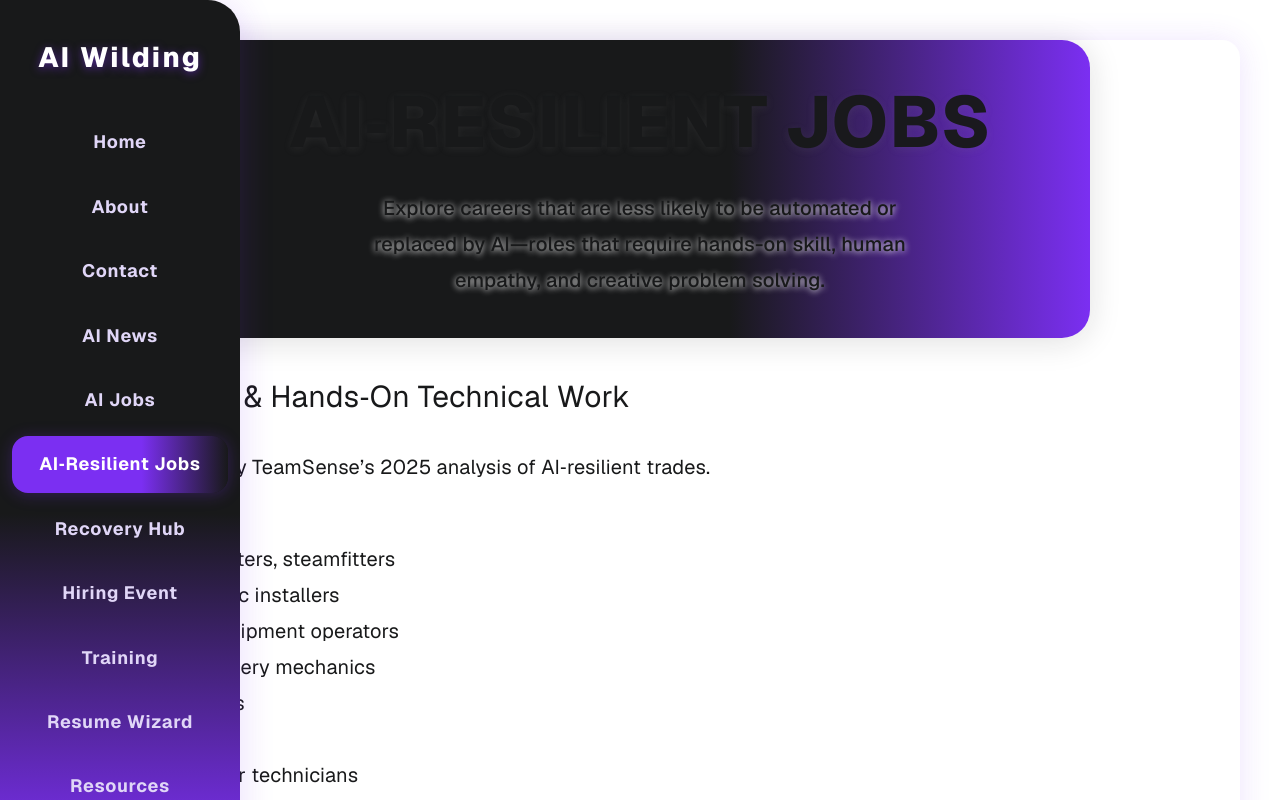
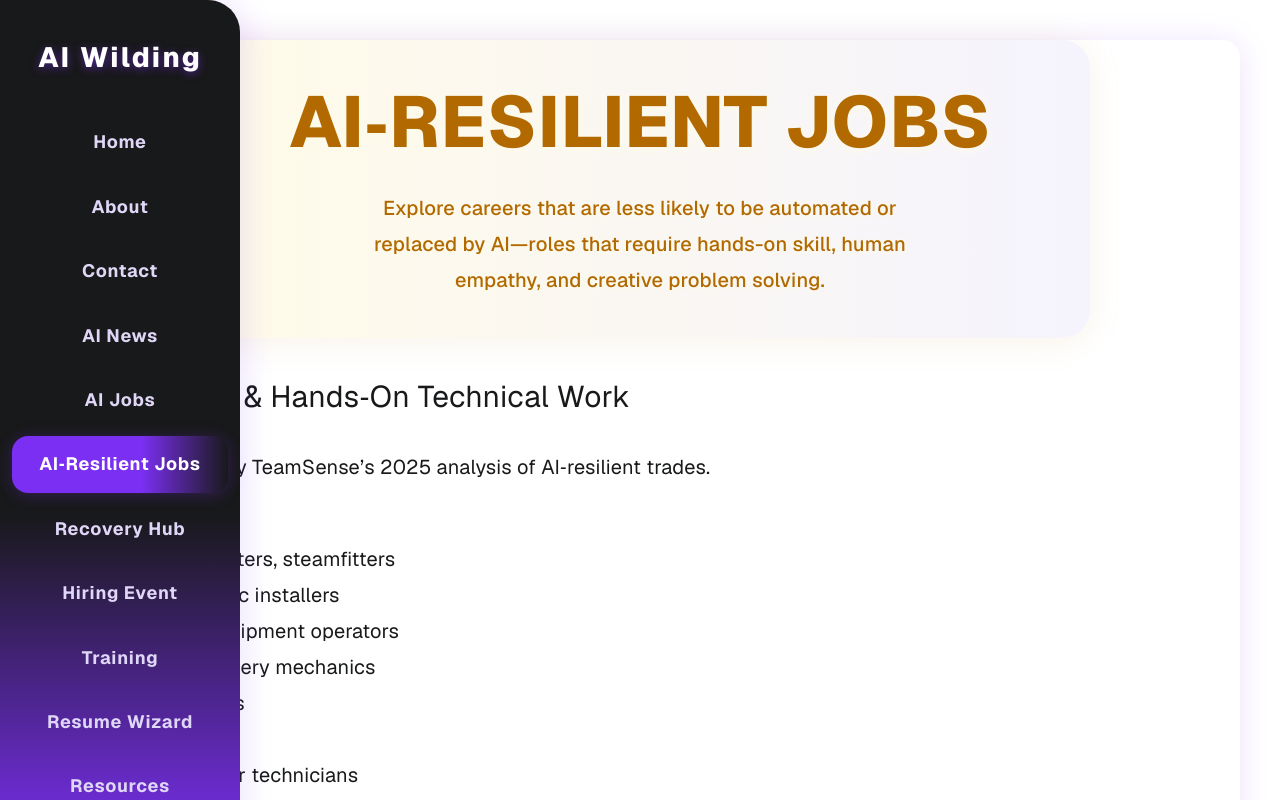
Before and after one commit to Shellzonit/auralis-sanctuary-, a Next.js app: page /admin/ai-resilient-jobs in a window 1280 px wide. Shown: the top 800 px of the page. Built offline with nearby package versions, Linux system fonts and the light colour scheme.

Commit message:
Lighten AI-Resilient Jobs banner and text for readability

```diff
--- a/app/admin/ai-resilient-jobs/page.tsx
+++ b/app/admin/ai-resilient-jobs/page.tsx
@@ -9,9 +9,9 @@ const AIResilientJobsPage = () => {
           width: '100%',
           maxWidth: 900,
           margin: '2.5rem auto 2rem auto',
-          background: 'linear-gradient(90deg, #18191a 0%, #18191a 60%, #7b2ff2 100%)',
+          background: 'linear-gradient(90deg, #fffbe8 0%, #f5f3fd 100%)',
           borderRadius: 28,
-          boxShadow: '0 4px 32px #18191a22',
+          boxShadow: '0 4px 32px #d4a85722',
           padding: '2.5rem 0 2.5rem 0',
           display: 'flex',
           flexDirection: 'column',
@@ -22,7 +22,7 @@ const AIResilientJobsPage = () => {
       >
         <h1
           style={{
-            color: 'rgba(24,25,26,0.97)',
+            color: '#b26a00',
             fontSize: 'clamp(2.8rem, 7vw, 4.5rem)',
             fontWeight: 800,
             fontFamily: 'var(--font-geist-sans), Inter, Segoe UI, Arial, sans-serif',
@@ -35,7 +35,7 @@ const AIResilientJobsPage = () => {
             whiteSpace: 'nowrap',
             position: 'relative',
             zIndex: 2,
-            textShadow: '0 2px 8px #8882',
+            textShadow: '0 2px 8px #fffbe8',
             lineHeight: 1.18,
             paddingBottom: '0.18em',
           }}
@@ -43,13 +43,13 @@ const AIResilientJobsPage = () => {
           AI‑Resilient Jobs
         </h1>
         <div style={{
-          color: '#18191a',
+          color: '#b26a00',
           fontSize: '1.25rem',
           fontWeight: 500,
           marginTop: 12,
           textAlign: 'center',
           maxWidth: 600,
-          textShadow: '0 1px 6px #fff',
+          textShadow: '0 1px 6px #fffbe8',
         }}>
           Explore careers that are less likely to be automated or replaced by AI—roles that require hands-on skill, human empathy, and creative problem solving.
         </div>
```
